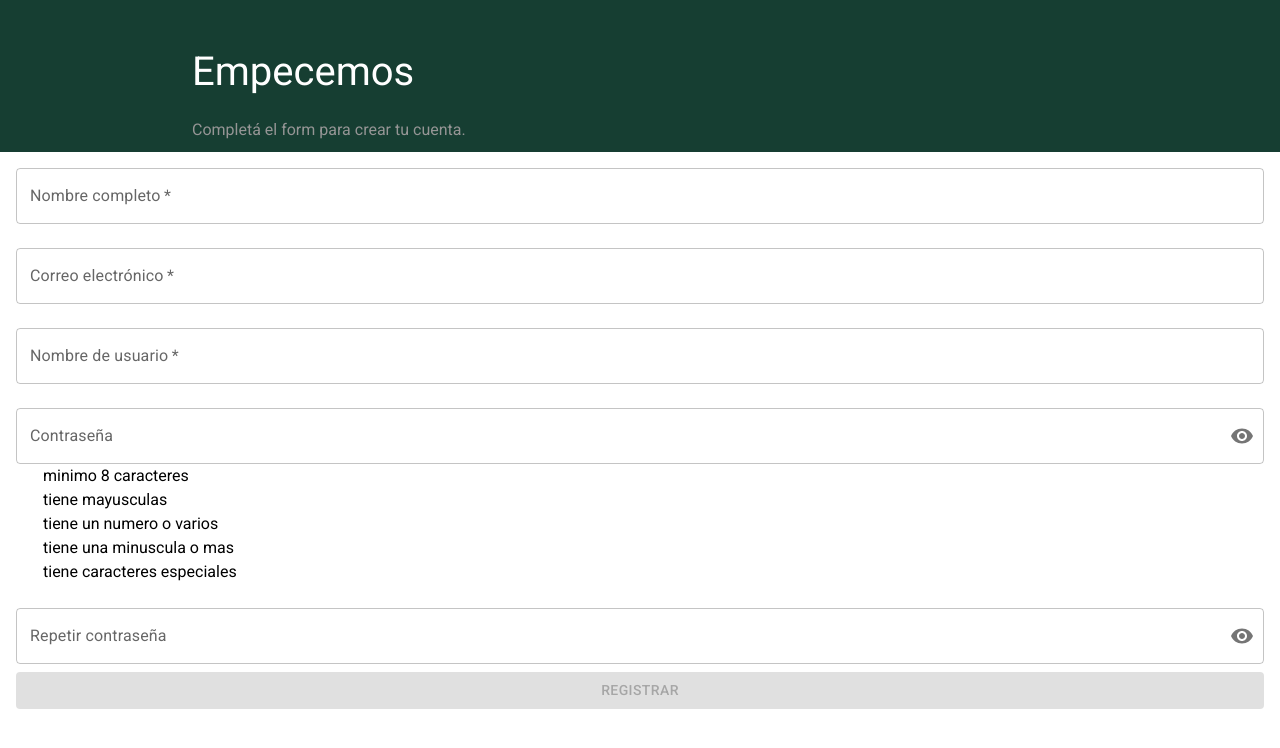
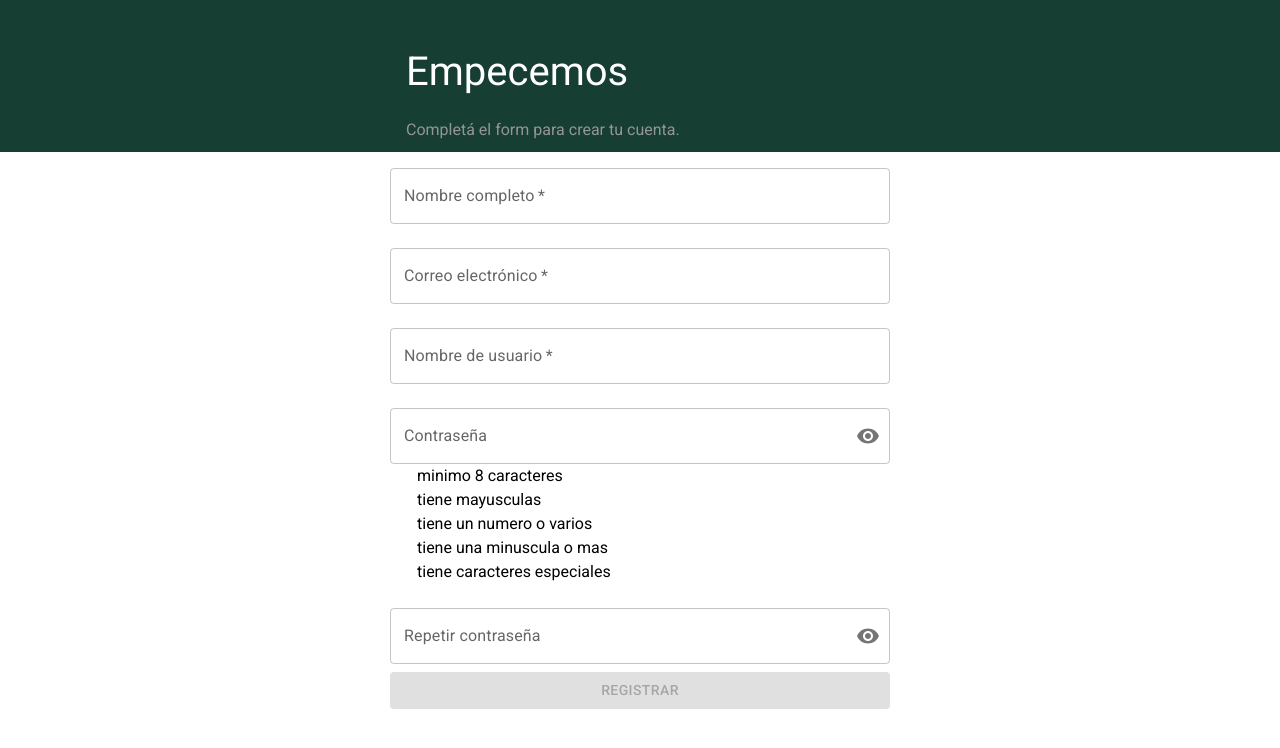
Before and after one commit to No-Country-simulation/s16-17-t-python-react, a React (Vite) app in the folder frontend/: page /register in a window 1280 px wide. Shown: the top 748 px of the page. Built offline with nearby package versions, Linux system fonts and the light colour scheme.

Commit message:
subiendo todos los cambios de vista registro de usuario y estructura para prticion post en store

```diff
--- a/frontend/package.json
+++ b/frontend/package.json
@@ -16,6 +16,7 @@
 		"@emotion/styled": "^11.11.5",
 		"@mui/icons-material": "^5.16.1",
 		"@mui/material": "^5.16.0",
+		"axios": "^1.7.2",
 		"react": "^18.3.1",
 		"react-dom": "^18.3.1",
 		"react-router-dom": "^6.24.1",
--- a/frontend/src/components/Register/Register.module.css
+++ b/frontend/src/components/Register/Register.module.css
@@ -1,5 +1,14 @@
+.div_section_form{
+	width: 100%;
+
+}
 .section_form {
 	margin: 0 1rem;
+	@media screen and (width > 900px) {
+		max-width: 500px;
+
+		margin:  auto;
+	}
 }
 .div_iconSuccesPassword {
 	display: flex;
@@ -11,6 +20,8 @@
 	display: flex;
 	flex-direction: column;
 	width: 100%;
+	max-width: 900px;
+	max-width:  auto;
 	justify-content: center;
 
 }
@@ -44,6 +55,7 @@
 	place-content: center;
 	background-color: #163E32;
 	width: 100%;
+
 }
 .section_div_title{
 	position: relative;
@@ -52,9 +64,11 @@
 	flex-direction: column;
 	gap: 1rem;
 	padding: 1rem;
+	max-width: 500px;
+	max-width:  auto;
 }
 .section_div_title>*{
-	width: 70vw;
+	width: 40vw;
 }
 .section_title_b{
 	display: flex;
@@ -64,7 +78,11 @@
 }
 
 .div_title_p{
-	min-width: 400px;
+	min-width: 286px;
+
 	color: #959595;
 	font-size: 1rem;
 }
+.button_register{
+	background-color: #6E9E30 !important;
+}
--- a/frontend/src/components/Register/Register.jsx
+++ b/frontend/src/components/Register/RegisterComponente2.jsx
@@ -13,6 +13,7 @@ import CheckCircleIcon from '@mui/icons-material/CheckCircle';
 import validator from 'validator' // Importación de validator
 import { Toaster, toast } from 'sonner'
 import styles from '../register/Register.module.css'
+import useUserStore from '../../store/store'
 
 const MIN_PASSWORD_LENGTH = 8
 const MIN_USERNAME_LENGTH = 6
@@ -26,6 +27,11 @@ const checkEmailAvailability = async (email) => {
 		'user3@example.com',
 	] // Estos son solo ejemplos.
 	return registeredEmails.includes(email)
+}
+const registeredUser = () => {
+	const userName = [
+
+	]
 }
 
 const isValidUsername = (username) => {
@@ -173,6 +179,10 @@ export const RegisterComponente = () => {
 		if (e.length >= MIN_PASSWORD_LENGTH) {
 			setPasswordHas8char(true)
 			setActiveButtonRegister(true)
+			setPasswordUpperCase(true)
+			setPasswordHasLowercase(true)
+			setPasswordHasNumbers(true)
+			setPasswordHasSpecialChar(true)
 		}
 
 		// Se está validando si los valores del input "repetir contraseña" coinciden exactamente con los valores del input contraseña de arriba
@@ -201,10 +211,12 @@ export const RegisterComponente = () => {
 		section_title_b,
 		section_div_title,
 		div_title_p,
-		passwordValid_focus
+		passwordValid_focus,
+		button_register,
+		div_section_form
 	} = styles
 
-
+	const User = useUserStore(state => state.user)
 	return (
 		<>
 			<section className={section_title}>
@@ -214,6 +226,9 @@ export const RegisterComponente = () => {
 					<p className={div_title_p}>Completá el form para crear tu cuenta.</p>
 				</div>
 			</section>
+			<div className={div_section_form}>
+
+
 			<section className={section_form}	>
 
 				<TextField
@@ -378,7 +393,7 @@ export const RegisterComponente = () => {
 							disabled
 							onClick={handleRegister}
 							fullWidth
-						>
+							>
 							Registrar
 						</Button>
 						:
@@ -386,6 +401,7 @@ export const RegisterComponente = () => {
 							variant="contained"
 							color="primary"
 							onClick={handleRegister}
+							className={button_register}
 							fullWidth
 						>
 							Registrar
@@ -400,6 +416,7 @@ export const RegisterComponente = () => {
 
 				<Toaster richColors position="bottom-center" />
 			</section>
+			</div>
 		</>
 	)
 }
--- a/frontend/src/components/register/index.js
+++ b/frontend/src/components/register/index.js
@@ -1 +1,2 @@
 export * from "./RegNav"
+export * from "./RegisterComponente2"
--- a/frontend/src/pages/Register.jsx
+++ b/frontend/src/pages/Register.jsx
@@ -6,7 +6,7 @@ import background_gen from "../assets/img/background_gen.png"
 import { Button } from "@mui/material";
 import { useNavigate } from 'react-router-dom'
 import { useState } from "react";
-import {LoaderComponent} from "../Loader/Loader";
+import { LoaderComponent } from "../Loader/Loader";
 import GoogleIcon from '@mui/icons-material/Google';
 /* import { RegNav } from "../components"; */
 
@@ -31,9 +31,9 @@ export const Register = () => {
                 <div className={listButton}>
                     <Button variant="contained" onClick={Waiting} className={buttonFirst}>Registrarse</Button>
                     <hr />
-                            <Button variant="contained"  className={buttonFirst}>
+                    {/* <Button variant="contained"  className={buttonFirst}>
                                 <GoogleIcon/>
-                                Registrarme con Google</Button>
+                                Registrarme con Google</Button> */}
                     <p>Al registrarme, acepto los
                         <a href="#" className={textLink}>
                             Términos de uso
--- a/frontend/src/pages/Register.module.css
+++ b/frontend/src/pages/Register.module.css
@@ -20,7 +20,7 @@
     display: flex;
     align-items: center;
     gap: 1rem;
-    background-color: #25a015;
+    background-color: #6E9E30 !important;
 }
 
 .textLink {
--- a/frontend/src/pages/SuccesAuth.jsx
+++ /dev/null
@@ -1,8 +0,0 @@
-
-const SuccesAuth = () => {
-  return (
-    <div>SuccesAuth</div>
-  )
-}
-
-export default SuccesAuth
--- /dev/null
+++ b/frontend/src/pages/SuccesRegister.jsx
@@ -0,0 +1,6 @@
+
+export const SuccesRegister = () => {
+  return (
+    <div>SuccesRegister</div>
+  )
+}
--- a/frontend/src/pages/index.js
+++ b/frontend/src/pages/index.js
@@ -1,3 +1,4 @@
 export * from './Home'
 export * from './Register'
 export * from './ErrorPage'
+export * from './SuccesRegister'
--- a/frontend/src/router/AppRouter.jsx
+++ b/frontend/src/router/AppRouter.jsx
@@ -1,6 +1,6 @@
 import { createBrowserRouter } from "react-router-dom";
 import { Register, ErrorPage  } from "../pages"
-import { RegisterComponente } from "../components/register/Register";
+import { RegisterComponente } from "../components/register/RegisterComponente2";
 import { LoaderComponent } from "../Loader/Loader";
 
 
--- a/frontend/src/routerConfig.jsx
+++ b/frontend/src/routerConfig.jsx
@@ -1,6 +1,9 @@
 import React from 'react'
-import { RegisterComponente } from './components/register/Register'
+// import { RegisterComponente  } from './pages/index'
+// no me carga el export dentro del barril
 import { ErrorPage, Home } from './pages'
+import {RegisterComponente} from './components/register/RegisterComponente2'
+import { SuccesRegister} from './pages/SuccesRegister'
 
 export const routes = [
 	{
@@ -9,6 +12,11 @@ export const routes = [
 		errorElement: <ErrorPage />,
 	},
 	{
+		path: 'succesregister',
+		element: <SuccesRegister />,
+		errorElement: <ErrorPage />,
+	},
+	{
 		path: '/',
 		element: <Home />,
 	},
--- a/frontend/src/store/store.js
+++ b/frontend/src/store/store.js
@@ -1,10 +1,23 @@
 import { create } from 'zustand'
-
+import Axios from 'axios'
 const useUserStore = create((set) => ({
 	user: null,
-	setUser: (user) =>
-		set({ user }) /* Estado para vincular con confirmación de usuario */,
-	clearUser: () => set({ user: null }),
+	error: null,
+	lead: false,
+	setUser:async  (url, payload) =>{
+		set({load: true})
+		try {
+			const req = await Axios.post(url, payload)
+			set({ user: req.data, error: null })
+
+		} catch (error) {
+			set({user: null, error: error})
+		}finally{
+			set({load: false})
+		}
+		 /* Estado para vincular con confirmación de usuario */
+		},
+		clearUser: () => set({ user: null })
 }))
 
 export default useUserStore
```
Also changed, not shown: 1 other file (tests, documents, lock files or other folders). Lines whose indentation alone changed are shown as unchanged.
